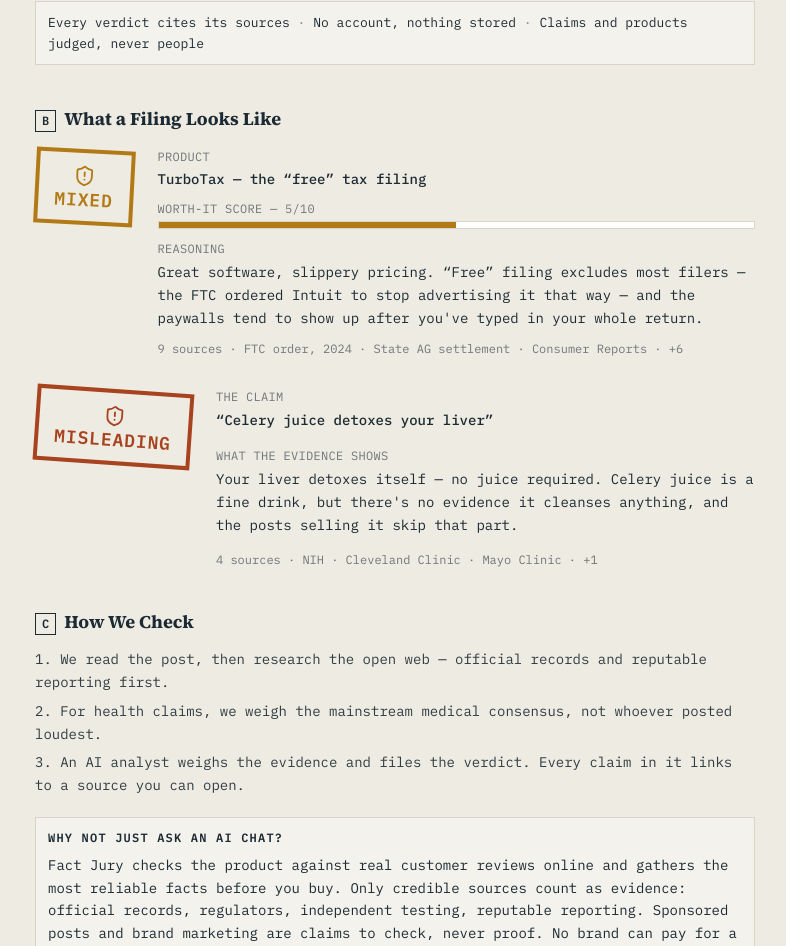
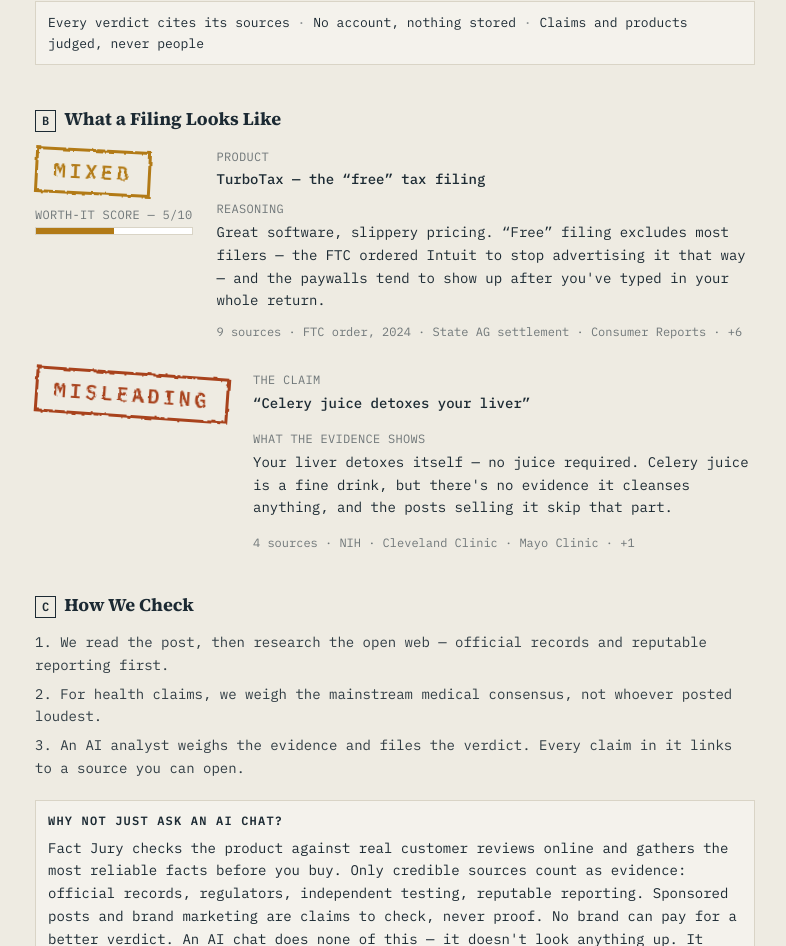
Before and after one commit to hamdantaher1-ops/fact-checker, a React (Vite) app: page / in a window 1280 px wide. Shown: the part 1036-1982 px from the top of the page, without its empty margins (245-1031 px from the left). Built offline with nearby package versions, Linux system fonts and the light colour scheme.

Commit message:
Inked and Aged verdict stamps

```diff
--- a/src/App.jsx
+++ b/src/App.jsx
@@ -275,6 +275,7 @@ export default function FactChecker() {
       <style>{`
         @import url('https://fonts.googleapis.com/css2?family=IBM+Plex+Mono:wght@400;500;600&family=Source+Serif+4:opsz,wght@8..60,500;8..60,700&display=swap');
       `}</style>
+      <InkFilterDefs />
 
       {/* Masthead */}
       <header className="border-b" style={{ borderColor: PAPER_LINE }}>
@@ -413,21 +414,17 @@ export default function FactChecker() {
             <section>
               <SectionLabel index="B" title="What a Filing Looks Like" />
               <div className="mt-4 grid sm:grid-cols-[auto_1fr] gap-6 items-start">
-                <div
-                  className="border-4 px-4 py-3 text-center select-none shrink-0 mx-auto sm:mx-0"
-                  style={{ borderColor: AMBER, color: AMBER, transform: "rotate(3deg)" }}
-                >
-                  <ShieldAlert size={22} className="mx-auto mb-1" />
-                  <div className="text-lg font-bold tracking-wider leading-none">MIXED</div>
+                <div className="flex flex-col items-center sm:items-start gap-3 shrink-0">
+                  <InkStamp color={AMBER} rotate="3deg" label="MIXED" />
+                  <div className="w-full min-w-[132px]">
+                    <p className="text-xs uppercase tracking-wide opacity-60 mb-1">Worth-it score — 5/10</p>
+                    <WorthBar score={5} color={AMBER} />
+                  </div>
                 </div>
                 <div className="space-y-3">
                   <div>
                     <p className="text-xs uppercase tracking-wide opacity-60 mb-1">Product</p>
                     <p className="text-sm font-medium">TurboTax — the “free” tax filing</p>
-                  </div>
-                  <div>
-                    <p className="text-xs uppercase tracking-wide opacity-60 mb-1">Worth-it score — 5/10</p>
-                    <WorthBar score={5} color={AMBER} />
                   </div>
                   <div>
                     <p className="text-xs uppercase tracking-wide opacity-60 mb-1">Reasoning</p>
@@ -442,13 +439,7 @@ export default function FactChecker() {
               </div>
 
               <div className="mt-8 grid sm:grid-cols-[auto_1fr] gap-6 items-start">
-                <div
-                  className="border-4 px-4 py-3 text-center select-none shrink-0 mx-auto sm:mx-0"
-                  style={{ borderColor: RUST, color: RUST, transform: "rotate(4deg)" }}
-                >
-                  <ShieldAlert size={22} className="mx-auto mb-1" />
-                  <div className="text-lg font-bold tracking-wider leading-none">MISLEADING</div>
-                </div>
+                <InkStamp color={RUST} rotate="4deg" label="MISLEADING" />
                 <div className="space-y-4">
                   <div>
                     <p className="text-xs uppercase tracking-wide opacity-60 mb-1">The claim</p>
@@ -610,29 +601,20 @@ export default function FactChecker() {
 
             {verdictMeta && (
             <div className="mt-4 grid sm:grid-cols-[auto_1fr] gap-6 items-start">
-              <div
-                className="border-4 px-4 py-3 text-center select-none shrink-0 mx-auto sm:mx-0"
-                style={{
-                  borderColor: verdictMeta.color,
-                  color: verdictMeta.color,
-                  transform: `rotate(${verdictMeta.rotate})`,
-                }}
-              >
-                <verdictMeta.Icon size={22} className="mx-auto mb-1" />
-                <div className="text-lg font-bold tracking-wider leading-none">{verdictMeta.label}</div>
+              <div className="flex flex-col items-center sm:items-start gap-3 shrink-0">
+                <InkStamp color={verdictMeta.color} rotate={verdictMeta.rotate} label={verdictMeta.label} />
+                <div className="w-full min-w-[132px]">
+                  <p className="text-xs uppercase tracking-wide opacity-60 mb-1">
+                    Worth-it score — {research.worth_it_score}/10
+                  </p>
+                  <WorthBar score={research.worth_it_score} color={verdictMeta.color} />
+                </div>
               </div>
 
               <div className="space-y-4">
                 <div>
                   <p className="text-xs uppercase tracking-wide opacity-60 mb-1">Product identified</p>
                   <p className="text-sm font-medium">{research.product_name}</p>
-                </div>
-
-                <div>
-                  <p className="text-xs uppercase tracking-wide opacity-60 mb-1">
-                    Worth-it score — {research.worth_it_score}/10
-                  </p>
-                  <WorthBar score={research.worth_it_score} color={verdictMeta.color} />
                 </div>
 
                 <div>
@@ -645,17 +627,7 @@ export default function FactChecker() {
 
             {factMeta && (
               <div className="mt-4 grid sm:grid-cols-[auto_1fr] gap-6 items-start">
-                <div
-                  className="border-4 px-4 py-3 text-center select-none shrink-0 mx-auto sm:mx-0"
-                  style={{
-                    borderColor: factMeta.color,
-                    color: factMeta.color,
-                    transform: `rotate(${factMeta.rotate})`,
-                  }}
-                >
-                  <factMeta.Icon size={22} className="mx-auto mb-1" />
-                  <div className="text-lg font-bold tracking-wider leading-none">{factMeta.label}</div>
-                </div>
+                <InkStamp color={factMeta.color} rotate={factMeta.rotate} label={factMeta.label} />
 
                 <div className="space-y-4">
                   <div>
@@ -773,6 +745,39 @@ function SectionLabel({ index, title }) {
   );
 }
 
+// "Inked & Aged" verdict stamp (Taher's pick, Nov 6): a worn rubber-stamp
+// impression — mono word in a 3px rule whose edges are roughened by the
+// inkRoughen SVG displacement filter, no icon. The worth-it score never
+// sits inside the stamp; it prints underneath it.
+function InkStamp({ color, rotate, label }) {
+  return (
+    <div
+      className="px-4 py-2.5 text-center select-none shrink-0"
+      style={{
+        border: `3px solid ${color}`,
+        color,
+        transform: `rotate(${rotate})`,
+        filter: "url(#inkRoughen)",
+      }}
+    >
+      <div className="text-xl font-bold tracking-[0.18em] leading-none">{label}</div>
+    </div>
+  );
+}
+
+function InkFilterDefs() {
+  return (
+    <svg aria-hidden="true" className="absolute w-0 h-0">
+      <defs>
+        <filter id="inkRoughen">
+          <feTurbulence type="fractalNoise" baseFrequency="0.12" numOctaves="3" seed="7" result="n" />
+          <feDisplacementMap in="SourceGraphic" in2="n" scale="3.2" />
+        </filter>
+      </defs>
+    </svg>
+  );
+}
+
 function WorthBar({ score, color }) {
   const pct = Math.max(0, Math.min(10, score)) * 10;
   return (
```
